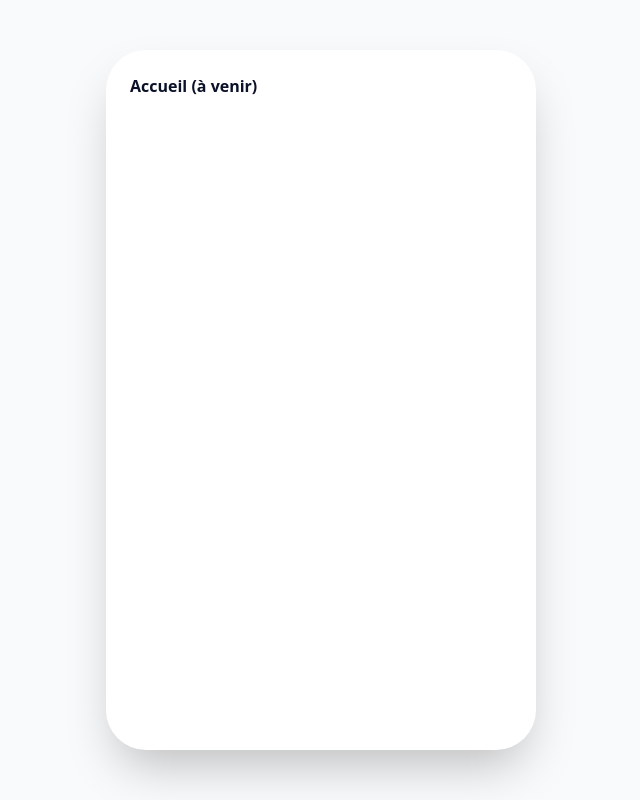
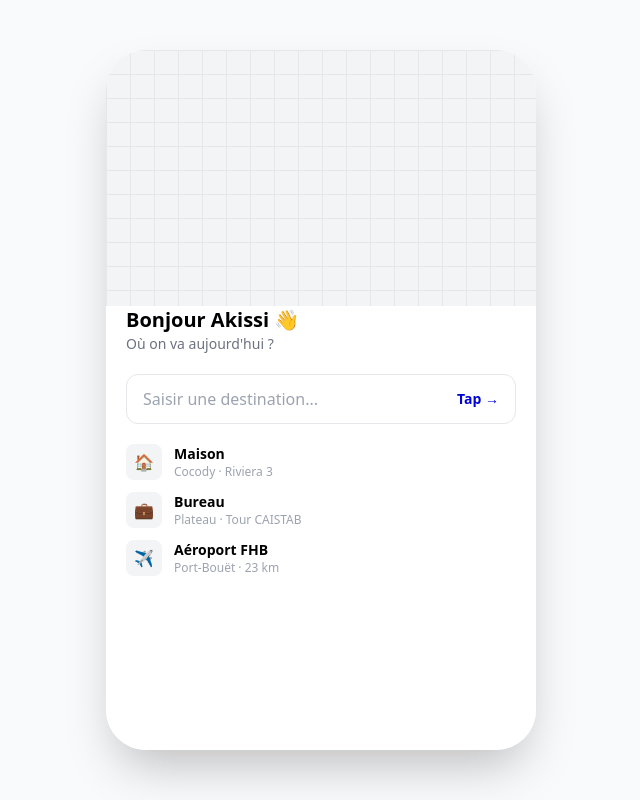
Before and after one commit to IndxOne/indx-taga, a React (Vite) app: page /client/home in a window 1280 px wide. Shown: the whole page, without its empty margins (319-959 px from the left). Built offline with nearby package versions, Linux system fonts and the light colour scheme.

Commit message:
feat: implement client home screen

```diff
--- a/src/App.jsx
+++ b/src/App.jsx
@@ -2,6 +2,10 @@ import { BrowserRouter, Routes, Route, Navigate } from 'react-router-dom'
 import PhoneFrame from './components/PhoneFrame'
 import RoleChoice from './screens/RoleChoice'
 import Onboarding from './screens/Onboarding'
+import Home from './screens/client/Home'
+import Estimate from './screens/client/Estimate'
+import ActiveRide from './screens/client/ActiveRide'
+import RideEnd from './screens/client/RideEnd'
 
 function Stub({ name }) {
   return <div className="p-6 text-taga-navy font-semibold">{name} (à venir)</div>
@@ -14,10 +18,10 @@ function App() {
         <Routes>
           <Route path="/" element={<RoleChoice />} />
           <Route path="/onboarding" element={<Onboarding />} />
-          <Route path="/client/home" element={<Stub name="Accueil" />} />
-          <Route path="/client/estimate" element={<Stub name="Estimation" />} />
-          <Route path="/client/active-ride" element={<Stub name="Course active" />} />
-          <Route path="/client/ride-end" element={<Stub name="Fin de course" />} />
+          <Route path="/client/home" element={<Home />} />
+          <Route path="/client/estimate" element={<Estimate />} />
+          <Route path="/client/active-ride" element={<ActiveRide />} />
+          <Route path="/client/ride-end" element={<RideEnd />} />
           <Route path="/driver/online" element={<Stub name="En ligne" />} />
           <Route path="/driver/incoming-request" element={<Stub name="Demande entrante" />} />
           <Route path="/driver/navigation" element={<Stub name="Navigation" />} />
--- /dev/null
+++ b/src/screens/client/Home.jsx
@@ -0,0 +1,51 @@
+import { useNavigate } from 'react-router-dom'
+import MapView from '../../components/MapView'
+
+const FAVORITES = [
+  { icon: '🏠', label: 'Maison', sub: 'Cocody · Riviera 3' },
+  { icon: '💼', label: 'Bureau', sub: 'Plateau · Tour CAISTAB' },
+  { icon: '✈️', label: 'Aéroport FHB', sub: 'Port-Bouët · 23 km' },
+]
+
+export default function Home() {
+  const navigate = useNavigate()
+
+  return (
+    <div className="flex-1 flex flex-col">
+      <MapView className="h-64 shrink-0" />
+
+      <div className="flex-1 bg-white -mt-6 rounded-t-3xl px-5 py-6 flex flex-col gap-5">
+        <div>
+          <h1 className="text-xl font-bold">Bonjour Akissi 👋</h1>
+          <p className="text-gray-500 text-sm">Où on va aujourd'hui ?</p>
+        </div>
+
+        <button
+          type="button"
+          onClick={() => navigate('/client/estimate')}
+          className="border border-gray-200 rounded-xl px-4 py-3 text-left text-gray-400 flex items-center justify-between"
+        >
+          <span>Saisir une destination...</span>
+          <span className="text-taga-blue text-sm font-semibold">Tap →</span>
+        </button>
+
+        <div className="flex flex-col gap-3">
+          {FAVORITES.map((favorite) => (
+            <button
+              key={favorite.label}
+              type="button"
+              onClick={() => navigate('/client/estimate')}
+              className="flex items-center gap-3 text-left"
+            >
+              <span className="w-9 h-9 rounded-lg bg-gray-100 flex items-center justify-center">{favorite.icon}</span>
+              <span>
+                <span className="block font-semibold text-sm">{favorite.label}</span>
+                <span className="block text-xs text-gray-400">{favorite.sub}</span>
+              </span>
+            </button>
+          ))}
+        </div>
+      </div>
+    </div>
+  )
+}
```
